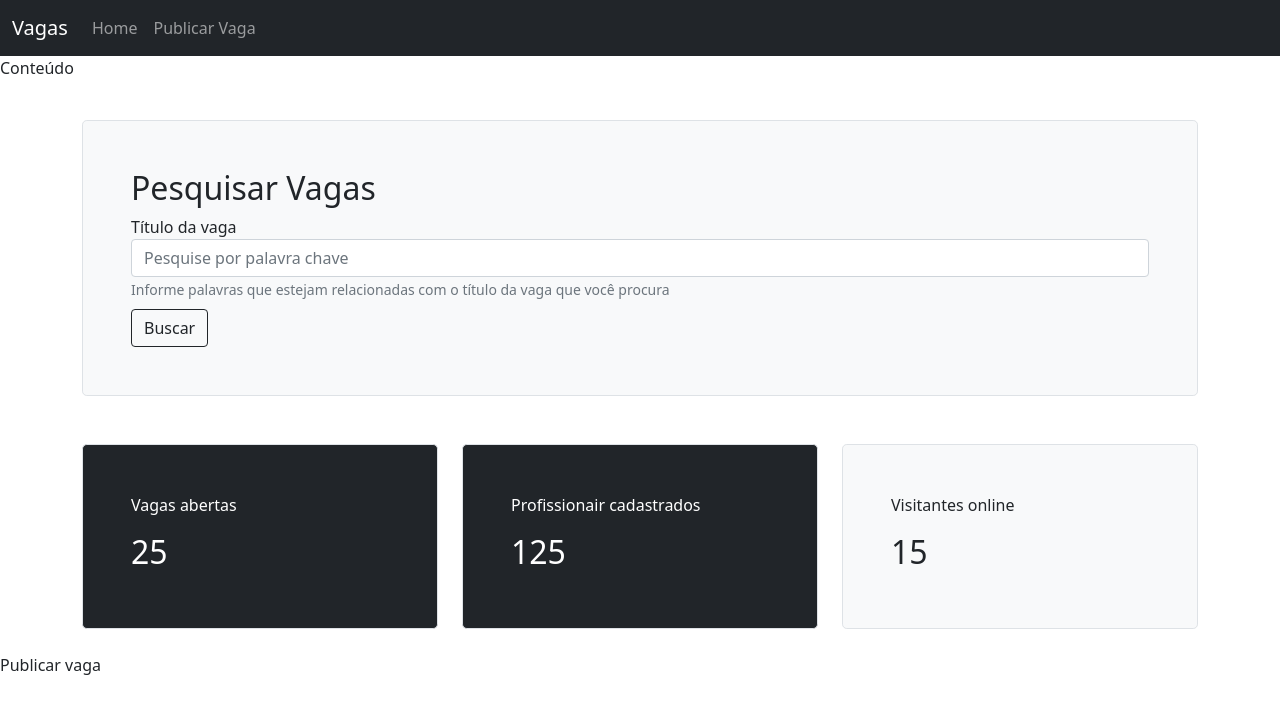
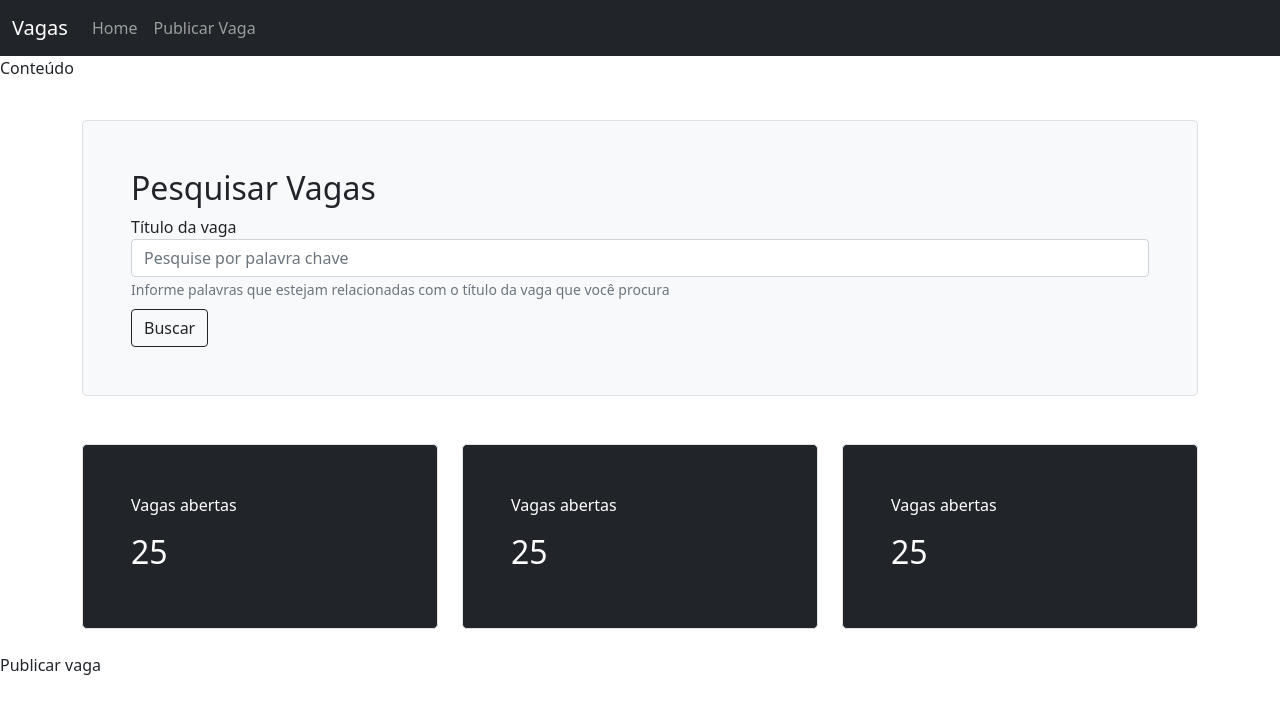
Before and after one commit to leandro-SI/publicar-vagas-VueJs, a Vue app: page / in a window 1280 px wide. Shown: the top 714 px of the page. Built offline with nearby package versions, Linux system fonts and the light colour scheme.

Commit message:
implementando o componente Indicador

```diff
--- /dev/null
+++ b/src/components/comuns/Indicador.vue
@@ -0,0 +1,13 @@
+<template>
+    <div class="h-100 p-5 rounded-3 border bg-dark text-white">
+      <p>Vagas abertas</p>
+      <h2>25</h2>
+    </div>
+</template>
+
+<script>
+export default {
+  name: 'Indicador',
+  setup() {},
+};
+</script>
--- a/src/components/views/Home.vue
+++ b/src/components/views/Home.vue
@@ -7,22 +7,13 @@
     </div>
     <div class="row mt-5">
       <div class="col-4">
-        <div class="h-100 p-5 rounded-3 border bg-dark text-white">
-          <p>Vagas abertas</p>
-          <h2>25</h2>
-        </div>
+        <indicador></indicador>
       </div>
         <div class="col-4">
-          <div class="h-100 p-5 rounded-3 border bg-dark text-white">
-            <p>Profissionair cadastrados</p>
-            <h2>125</h2>
-          </div>
+        <indicador></indicador>
       </div>
       <div class="col-4">
-        <div class="h-100 p-5 rounded-3 border bg-light text-dark">
-          <p>Visitantes online</p>
-          <h2>15</h2>
-        </div>
+        <indicador></indicador>
       </div>
     </div>
   </div>
@@ -30,13 +21,15 @@
 
 <script>
 import PesquisarVaga from '@/components/comuns/PesquisarVaga.vue'
+import Indicador from '@/components/comuns/Indicador.vue'
 
 
 export default {
   components: { PesquisarVaga },
   name: 'Home',
   components: {
-    PesquisarVaga
+    PesquisarVaga,
+    Indicador
   }
 }
 </script>
```
